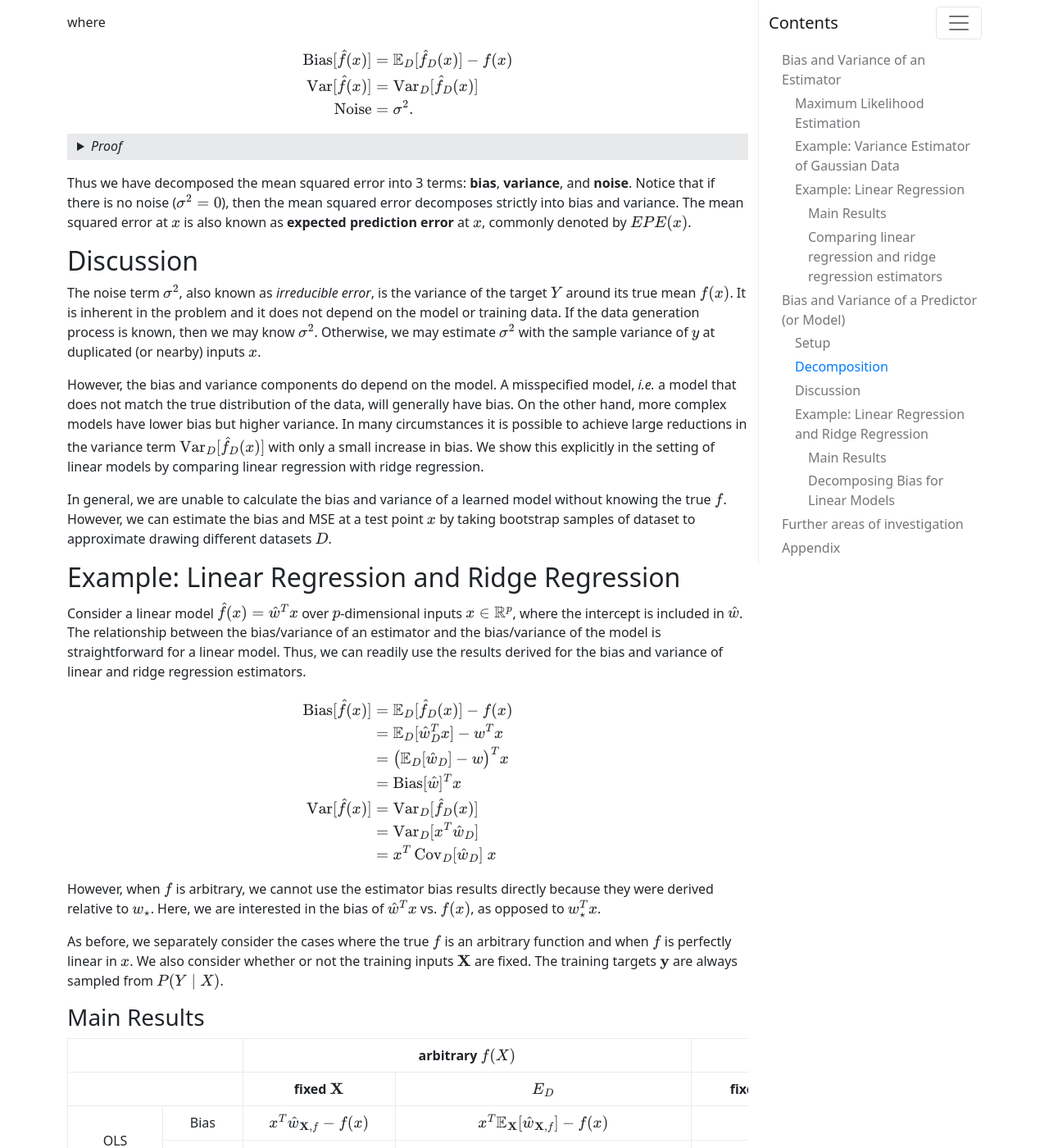
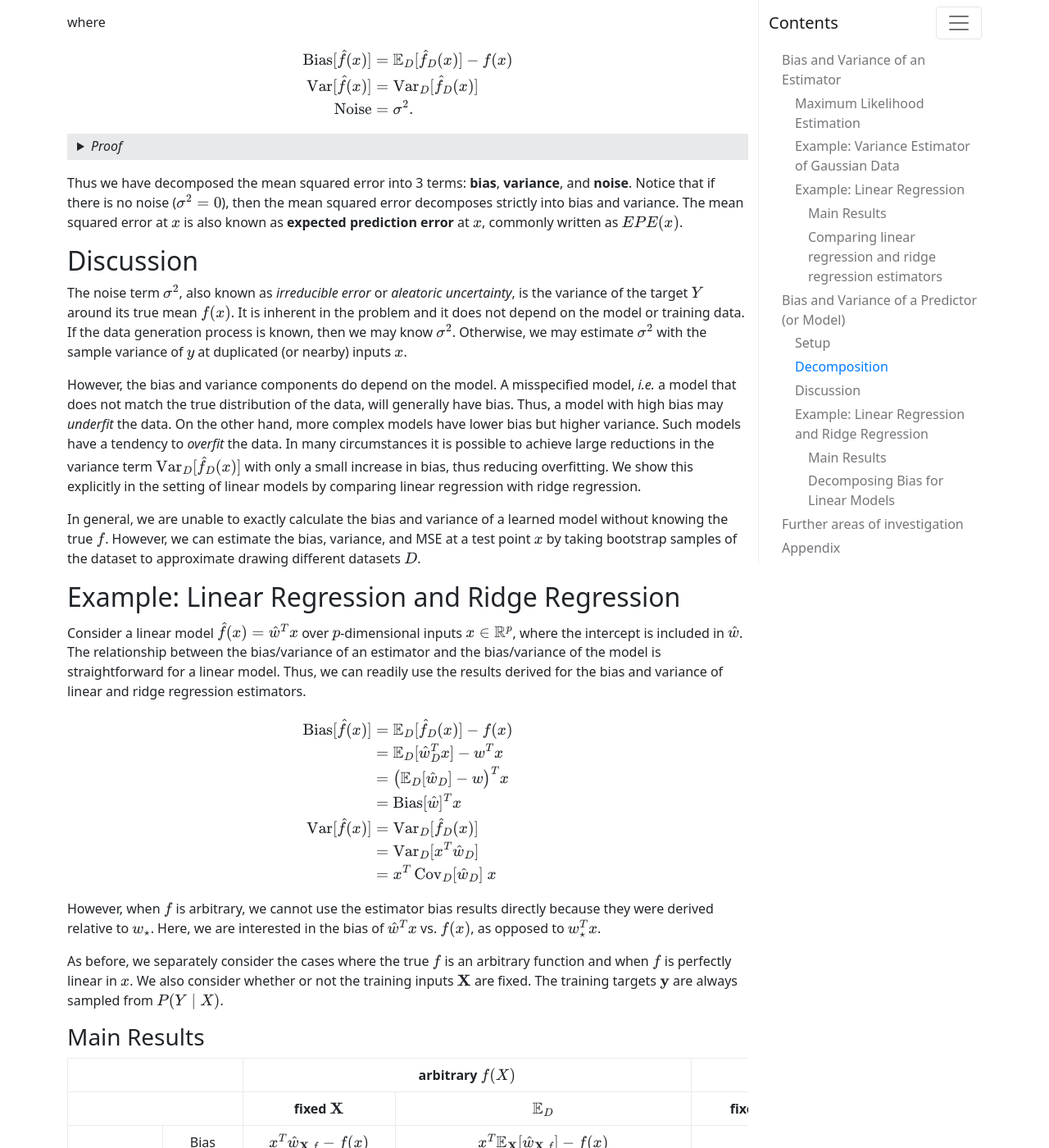
Before and after one commit to chrisyeh96/chrisyeh96.github.io, a Jekyll site: the page built from _posts/2019-07-18-bias-variance-decomposition.md, in a window 1280 px wide and 1400 px high, scrolled down 8027 px. Shown: the whole window at 82% size. Built offline with Jekyll 4.4.1, drawn with Linux system fonts in a browser that asks for light colours; some of the changed text lies outside the part shown.

Commit message:
Bias-Variance: update discussion to cover overfit/underfit
Minor notation and typo fixes

```diff
--- a/_posts/2019-07-18-bias-variance-decomposition.md
+++ b/_posts/2019-07-18-bias-variance-decomposition.md
@@ -199,7 +199,7 @@ $$
 \end{aligned}
 $$
 
-Note that if $$\sigma^2 = 0$$, then $$Y$$ is deterministically related to $$X$$, i.e. $$Y = f(X)$$.
+Note that if $$\sigma^2 = 0$$, then $$Y$$ is deterministically related to $$X$$, *i.e.* $$Y = f(X)$$.
 
 We aim to estimate a linear regression function $$\fh$$ that approximates the true $$f$$ over some given training set of $$N$$ labeled examples $$D = \left\{ \left(x^{(i)}, y^{(i)} \right) \right\}_{i=1}^N$$ sampled from an underlying joint distribution $$P(X,Y)$$. In matrix notation, we can write $$D = (\bfX, \bfy)$$ where $$\bfX \in \R^{N \times p}$$ and $$\bfy \in \R^N$$ have the training examples arranged in rows.
 
@@ -271,9 +271,9 @@ We also show that the variance of the ridge regression estimator is strictly les
   <tr>
     <th colspan="2"></th>
     <th markdown="span">fixed $$\bfX$$</th>
-    <th markdown="span">$$E_D$$</th>
+    <th markdown="span">$$\E_D$$</th>
     <th markdown="span">fixed $$\bfX$$</th>
-    <th markdown="span">$$E_D$$</th>
+    <th markdown="span">$$\E_D$$</th>
   </tr>
   <tr>
     <td rowspan="2">OLS</td>
@@ -555,7 +555,7 @@ which is positive definite. This is because $$ z^T W (2I + \alpha S^{-1}) W z >
 
 Having shown that the ridge regression estimator is biased but has lower variance than the unbiased least-squares estimator, the obvious next question is whether the decrease in variance is greater than the bias. Indeed, the following theorem shows that the ridge regression estimator is always able to achieve lower mean squared error.
 
-**Theorem**: Assume that the training inputs $$\bfX$$ as fixed and that $$f(x) = w^T x$$ is truly linear. Then $$MSE[\whR] < MSE[\wh]$$ if and only if $$ 0 < \alpha < 2 \frac{\sigma^2}{\|w\|_2^2}$$.
+**Theorem**: Assume that the training inputs $$\bfX$$ are fixed and that $$f(x) = w^T x$$ is truly linear. Then $$MSE[\whR] < MSE[\wh]$$ if and only if $$ 0 < \alpha < 2 \frac{\sigma^2}{\|w\|_2^2}$$.
 
 As the proof for this is quite involved, we refer readers to Theorem 1.2 of *Wieringen, 2015* or Theorem 4.3 of *Hoerl and Kennard, 1970* for different proofs of this theorem.
 
@@ -624,15 +624,15 @@ The 2nd equality comes from applying *Corollary 1* where $$y$$ is constant w.r.t
 
 </details>
 
-Thus we have decomposed the mean squared error into 3 terms: **bias**, **variance**, and **noise**. Notice that if there is no noise ($$\sigma^2 = 0$$), then the mean squared error decomposes strictly into bias and variance. The mean squared error at $$x$$ is also known as **expected prediction error** at $$x$$, commonly denoted by $$EPE(x)$$.
+Thus we have decomposed the mean squared error into 3 terms: **bias**, **variance**, and **noise**. Notice that if there is no noise ($$\sigma^2 = 0$$), then the mean squared error decomposes strictly into bias and variance. The mean squared error at $$x$$ is also known as **expected prediction error** at $$x$$, commonly written as $$EPE(x)$$.
 
 ## Discussion
 
-The noise term $$\sigma^2$$, also known as *irreducible error*, is the variance of the target $$Y$$ around its true mean $$f(x)$$. It is inherent in the problem and it does not depend on the model or training data. If the data generation process is known, then we may know $$\sigma^2$$. Otherwise, we may estimate $$\sigma^2$$ with the sample variance of $$y$$ at duplicated (or nearby) inputs $$x$$.
+The noise term $$\sigma^2$$, also known as *irreducible error* or *aleatoric uncertainty*, is the variance of the target $$Y$$ around its true mean $$f(x)$$. It is inherent in the problem and it does not depend on the model or training data. If the data generation process is known, then we may know $$\sigma^2$$. Otherwise, we may estimate $$\sigma^2$$ with the sample variance of $$y$$ at duplicated (or nearby) inputs $$x$$.
 
-However, the bias and variance components do depend on the model. A misspecified model, *i.e.* a model that does not match the true distribution of the data, will generally have bias. On the other hand, more complex models have lower bias but higher variance. In many circumstances it is possible to achieve large reductions in the variance term $$\var_D [ \fh_D(x) ]$$ with only a small increase in bias. We show this explicitly in the setting of linear models by comparing linear regression with ridge regression.
+However, the bias and variance components do depend on the model. A misspecified model, *i.e.* a model that does not match the true distribution of the data, will generally have bias. Thus, a model with high bias may *underfit* the data. On the other hand, more complex models have lower bias but higher variance. Such models have a tendency to *overfit* the data. In many circumstances it is possible to achieve large reductions in the variance term $$\var_D [ \fh_D(x) ]$$ with only a small increase in bias, thus reducing overfitting. We show this explicitly in the setting of linear models by comparing linear regression with ridge regression.
 
-In general, we are unable to calculate the bias and variance of a learned model without knowing the true $$f$$. However, we can estimate the bias and MSE at a test point $$x$$ by taking bootstrap samples of dataset to approximate drawing different datasets $$D$$.
+In general, we are unable to exactly calculate the bias and variance of a learned model without knowing the true $$f$$. However, we can estimate the bias, variance, and MSE at a test point $$x$$ by taking bootstrap samples of the dataset to approximate drawing different datasets $$D$$.
 
 ## Example: Linear Regression and Ridge Regression
 
@@ -668,9 +668,9 @@ As before, we separately consider the cases where the true $$f$$ is an arbitrary
   <tr>
     <th colspan="2"></th>
     <th markdown="span">fixed $$\bfX$$</th>
-    <th markdown="span">$$E_D$$</th>
+    <th markdown="span">$$\E_D$$</th>
     <th markdown="span">fixed $$\bfX$$</th>
-    <th markdown="span">$$E_D$$</th>
+    <th markdown="span">$$\E_D$$</th>
   </tr>
   <tr>
     <td rowspan="2">OLS</td>
```
Also changed, not shown: other parts of _posts/2019-07-18-bias-variance-decomposition.md (+2 -2 lines).
